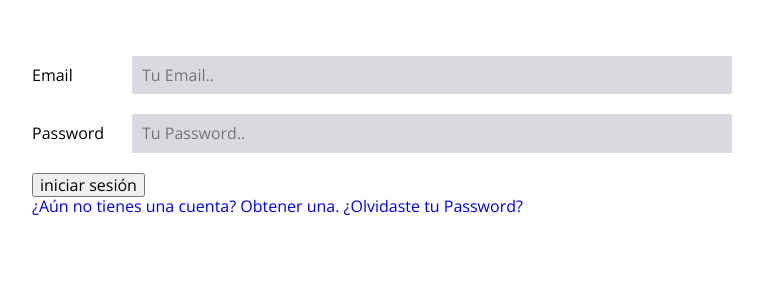
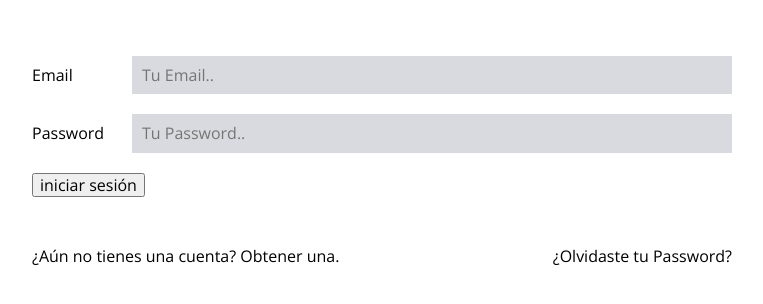
Before and after one commit to patxiarana/UpTask, a PHP site: template views/auth/login.php in a window 1280 px wide. Shown: the part 213-517 px from the top of the page, without its empty margins (258-1021 px from the left). Run offline with PHP 8.4, Linux system fonts and the light colour scheme; the template is opened without the code that fills it, so the values that code supplies are empty.

Commit message:
css a los enlaces

```diff
--- /dev/null
+++ b/src/scss/componentes/_acciones.scss
@@ -0,0 +1,20 @@
+@use 'base/variables' as v ;
+@use 'base/mixins' as m;
+
+.acciones {
+    margin-top: 5rem;
+    @include m.tablet {
+        display: flex;
+        justify-content: space-between;
+    }
+
+    a {
+        display: block;
+        text-align: center;
+        margin-bottom: 2rem;
+        color: v.$negro;
+        &:last-of-type {
+            margin-bottom: 0;
+        }
+    }
+}
--- a/src/scss/componentes/_index.scss
+++ b/src/scss/componentes/_index.scss
@@ -1 +1,2 @@
 @forward 'formulario' ;
+@forward 'acciones' ;
```
Also changed, not shown: public/build/css/app.css, 1 other file.
